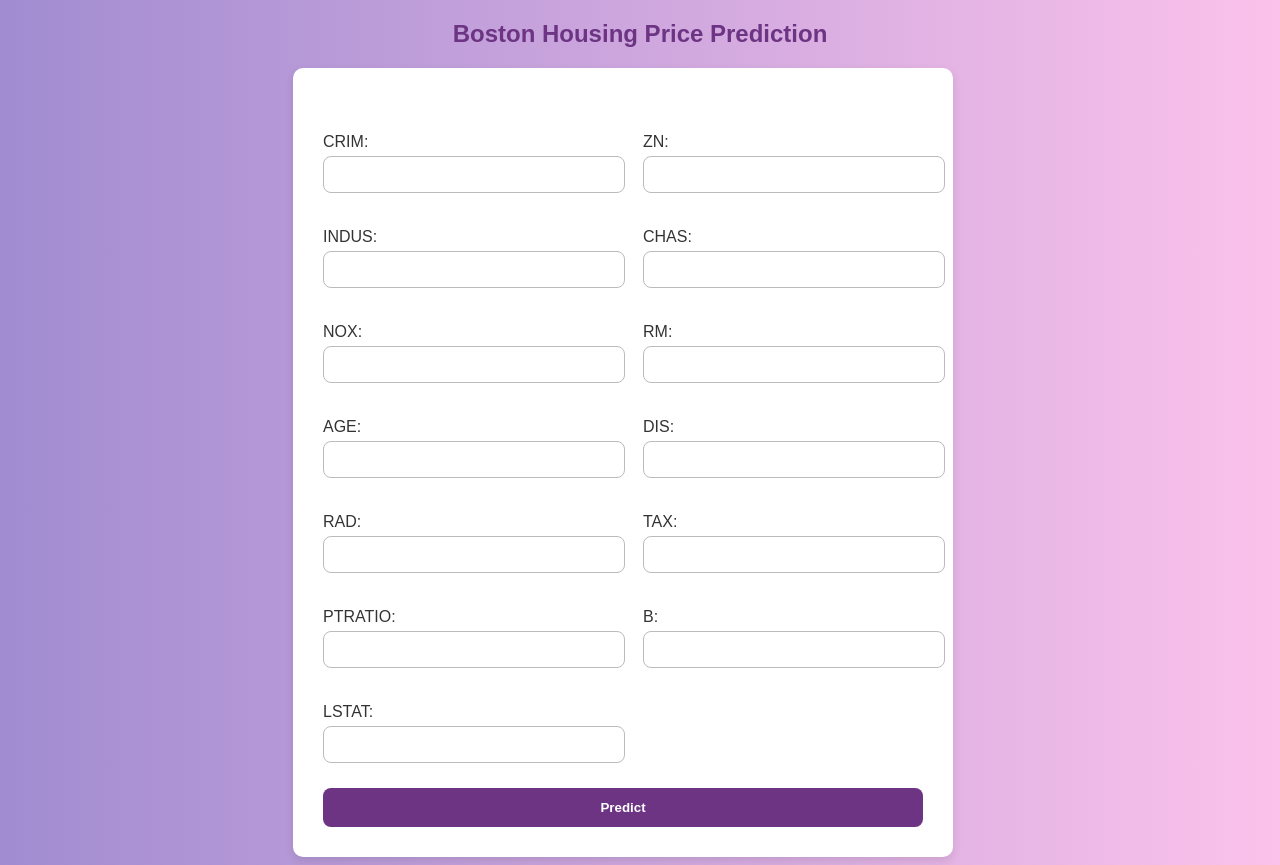
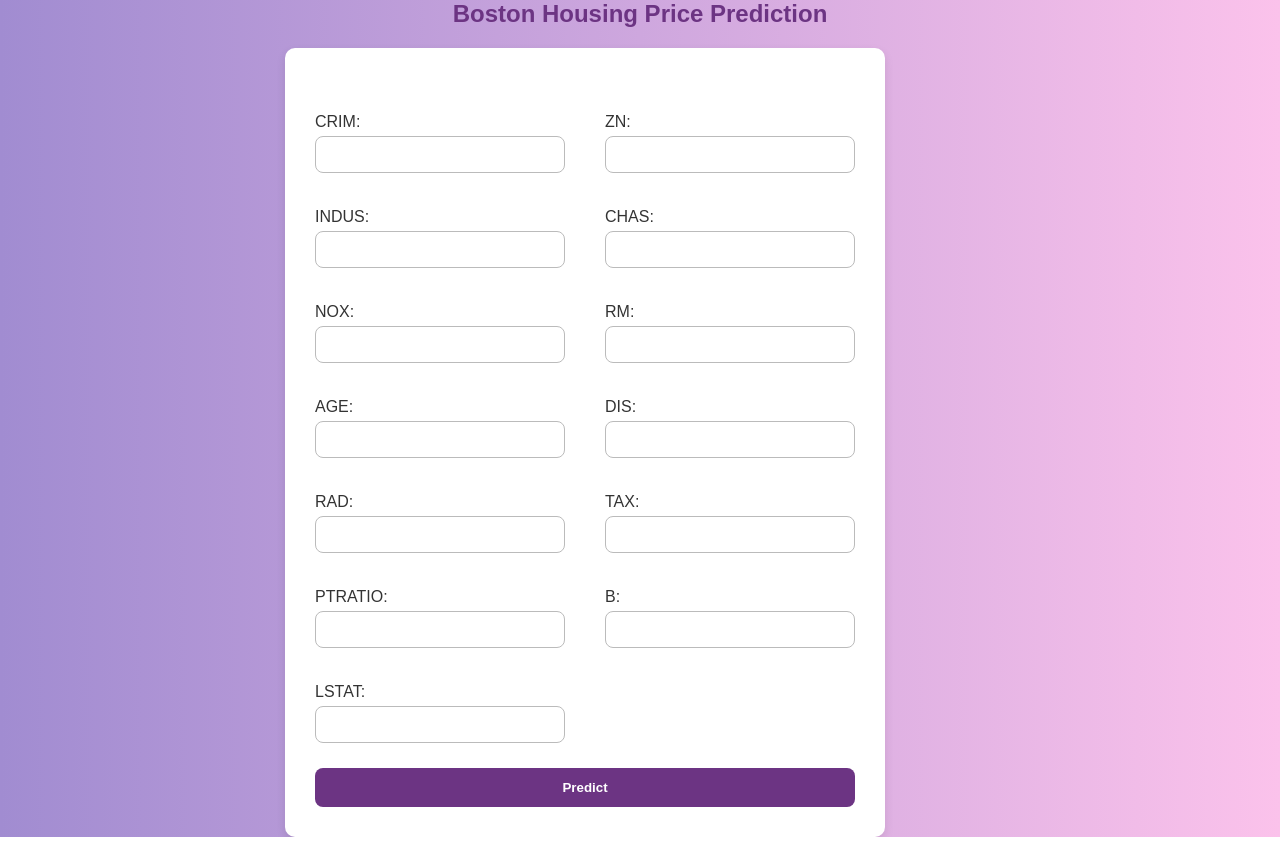
Before and after one commit to LalluvadiyaRavi/Ravi-Boston-Project, a Flask app: page / in a window 1280 px wide. After the commit the page ends 837 px from the top, so only its background shows below. Run offline with Flask 3, Linux system fonts and the light colour scheme; parts of the project's set-up code (start-up, migrations or seed data) failed here and were passed over.

Commit message:
Update index.html

```diff
--- a/templates/index.html
+++ b/templates/index.html
@@ -3,6 +3,10 @@
 <head>
     <title>Boston Housing Price Prediction</title>
     <style>
+        *{
+        box-sizing: border-box;
+            margin: 0;
+            padding: 0;}
         body {
             font-family: 'Poppins', sans-serif;
             background: linear-gradient(to right, #a18cd1, #fbc2eb);
```
